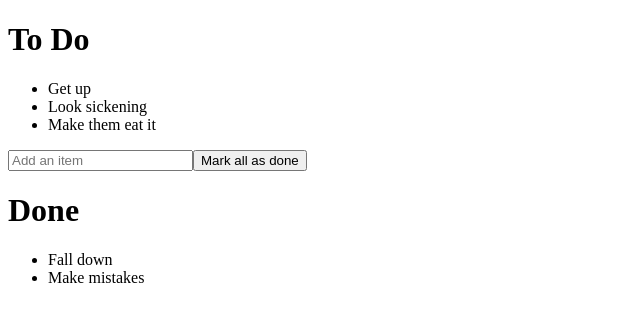
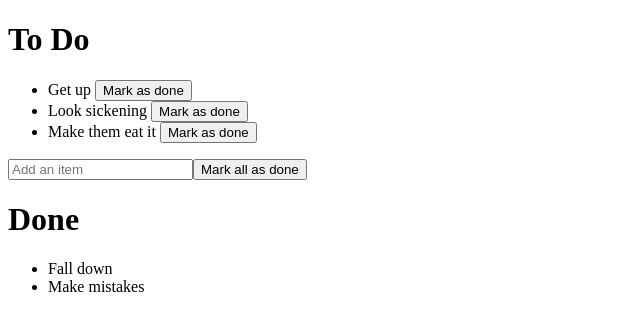
Before and after one commit to janemaguire/vue-to-do, a Vue app: page / in a window 1280 px wide. Shown: the top 330 px of the page, without its empty margins (0-640 px from the left). Built offline with nearby package versions, Linux system fonts and the light colour scheme.

Commit message:
Added mark one done mutation

```diff
--- a/src/components/ToDoList.vue
+++ b/src/components/ToDoList.vue
@@ -3,7 +3,8 @@
     <h1>To Do</h1>
     <ul>
       <li v-for="item in toDoItems">
-        {{item}}
+        {{item.task}}
+        <button @click="markDone(item)" type="button" name="button">Mark as done</button>
       </li>
     </ul>
     <input type="text" placeholder="Add an item">
@@ -22,6 +23,9 @@ export default {
   methods: {
     markAllDone() {
       this.$store.commit('markAllDone');
+    },
+    markDone(item) {
+      this.$store.commit('markDone', item);
     }
   }
 }
--- a/src/store.js
+++ b/src/store.js
@@ -7,23 +7,28 @@ export default new Vuex.Store({
   state: {
     listItems: [{
         task: 'Fall down',
-        complete: true
+        complete: true,
+        id: 0
       },
       {
         task: 'Make mistakes',
-        complete: true
+        complete: true,
+        id: 1
       },
       {
         task: 'Get up',
-        complete: false
+        complete: false,
+        id: 2
       },
       {
         task: 'Look sickening',
-        complete: false
+        complete: false,
+        id: 3
       },
       {
         task: 'Make them eat it',
-        complete: false
+        complete: false,
+        id: 4
       }
     ]
   },
@@ -41,7 +46,7 @@ export default new Vuex.Store({
       let list = [];
       for (let i=0; i<state.listItems.length; i++) {
         if (!state.listItems[i].complete) {
-          list.push(state.listItems[i].task);
+          list.push(state.listItems[i]);
         }
       }
       return list;
@@ -51,8 +56,10 @@ export default new Vuex.Store({
     markAllDone(state) {
       for (let i=0; i<state.listItems.length; i++) {
         state.listItems[i].complete = true;
-        console.log('mutation worked', state.listItems[i].complete);
       }
+    },
+    markDone(state, item) {
+      item.complete = true;
     }
   },
   actions: {
```
